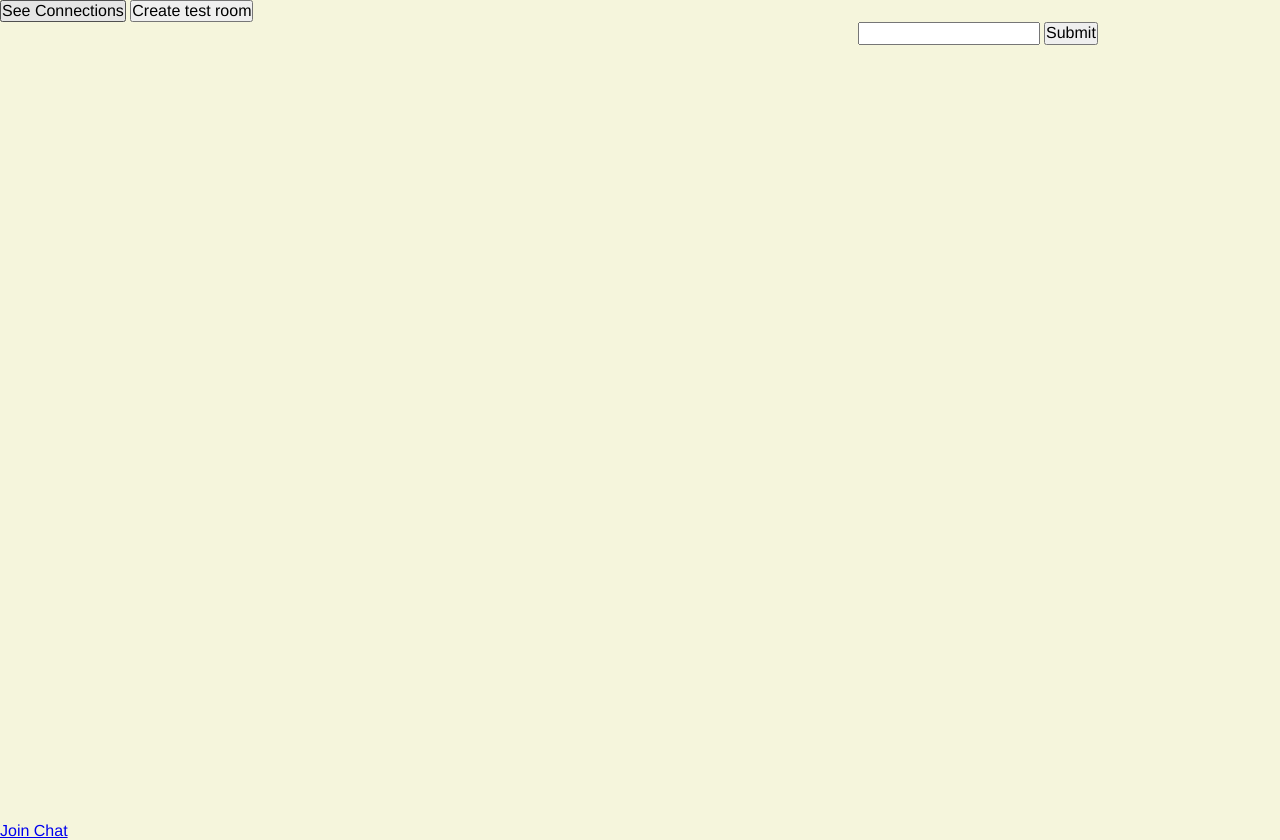
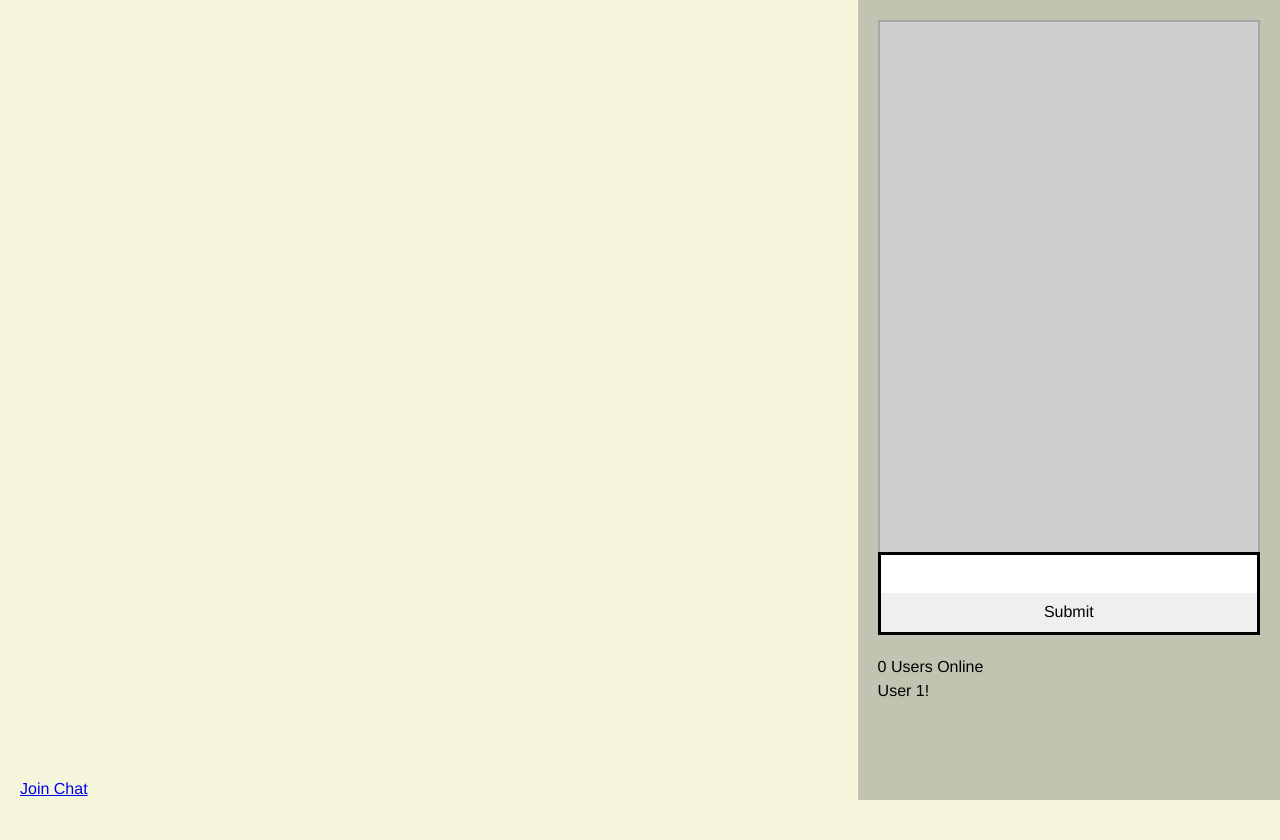
Before and after one commit to everett980/avalon, a website: page browser/html/index.html in a window 1280 px wide. After the commit the page ends 800 px from the top, so only its background shows below. Drawn offline with nearby package versions, Linux system fonts and the light colour scheme; some packages are replaced by stand-ins of ours; no server answers; a script that the page names is missing.

Commit message:
newly positioned chat room

```diff
--- a/browser/html/index.html
+++ b/browser/html/index.html
@@ -50,7 +50,7 @@
   <script src="/node_modules/angular-ui-router/release/angular-ui-router.min.js"></script>
 </head>
 <body>
-<div id="dev-developer" ng-controller='debugger'>
+<div id="dev-developer" class="dev-hide" ng-controller='debugger'>
   <button ng-click='getConnections()'>See Connections</button>
   <button ng-click='testRoom()'>Create test room</button>
 </div>
@@ -62,15 +62,27 @@
       <a ui-sref='login'>Join Chat</a>
     </div>
     <!--chat panel all on right split side-->
-    <div id="chatPanel rightSplit">
+    <div id="chatPanel">
+      <div id="messageView">
         <ul id="messages">
-        <li ng-repeat='message in messageArr'> {{message}}</li>
+          <li ng-repeat='message in messageArr track by $index'> {{message}}</li>
         </ul>
+      </div>
+      <div id="messageFormView">
         <form id="messageForm" ng-submit="sendMessage(textEntry)">
           <input id="m" autocomplete="off" / ng-model='textEntry'>
           <input type='submit'>
         </form>
       </div>
+      <div id="usersView">
+        <div id="usersViewTitle">
+          0 Users Online <!--should interpolate users online-->
+        </div>
+        <div>
+          User 1!
+        </div>
+      </div>
+    </div>
   </div>
 </div>
 </body>
--- a/public/styles/np-styling.sass
+++ b/public/styles/np-styling.sass
@@ -1,9 +1,15 @@
+.dev-hide
+  //special class to ensure elements are hidden. Not to be used in production
+  display: none !important
 //div
 //  border: 1px solid red
 body
   font-size: inherit
   background: beige
   height: 100%
+
+#homeContainer > div > div
+  padding: 20px
 
 #homeContainer
   height: 100vh
@@ -15,8 +21,40 @@ body
       width: 67%
       height: 100%
     #chatPanel
-      background: #ab9d00
+      background: #c2c3b0
       position: relative
+      display: inline-block
       float: left
       width: 33%
       height: 100%
+      #messageView
+        height: 70%
+        overflow: auto
+        background: #cfcfcf
+        border: 2px solid rgba(136, 136, 136, 0.58)
+        border-bottom: none
+        #messages
+          list-style-type: none
+        li
+          padding: 5px 10px
+          &:nth-child(even)
+            background: rgba(127, 127, 127, 0.36)
+          &:nth-child(odd)
+            background: rgba(62, 188, 211, 0.4)
+      #usersView
+        height: 20%
+        padding: 30px 0 0 0
+        x-overflow: auto
+        y-overflow: hidden
+      #messageFormView
+        height: 10%
+        #messageForm
+          background: #000
+          padding: 3px
+          input
+            display: block
+            width: 100%
+            border: 0
+            padding: 10px
+          button
+            width: 9%
```
Also changed, not shown: public/styles/np-styling.css, 1 other file. Lines whose indentation alone changed are shown as unchanged.
